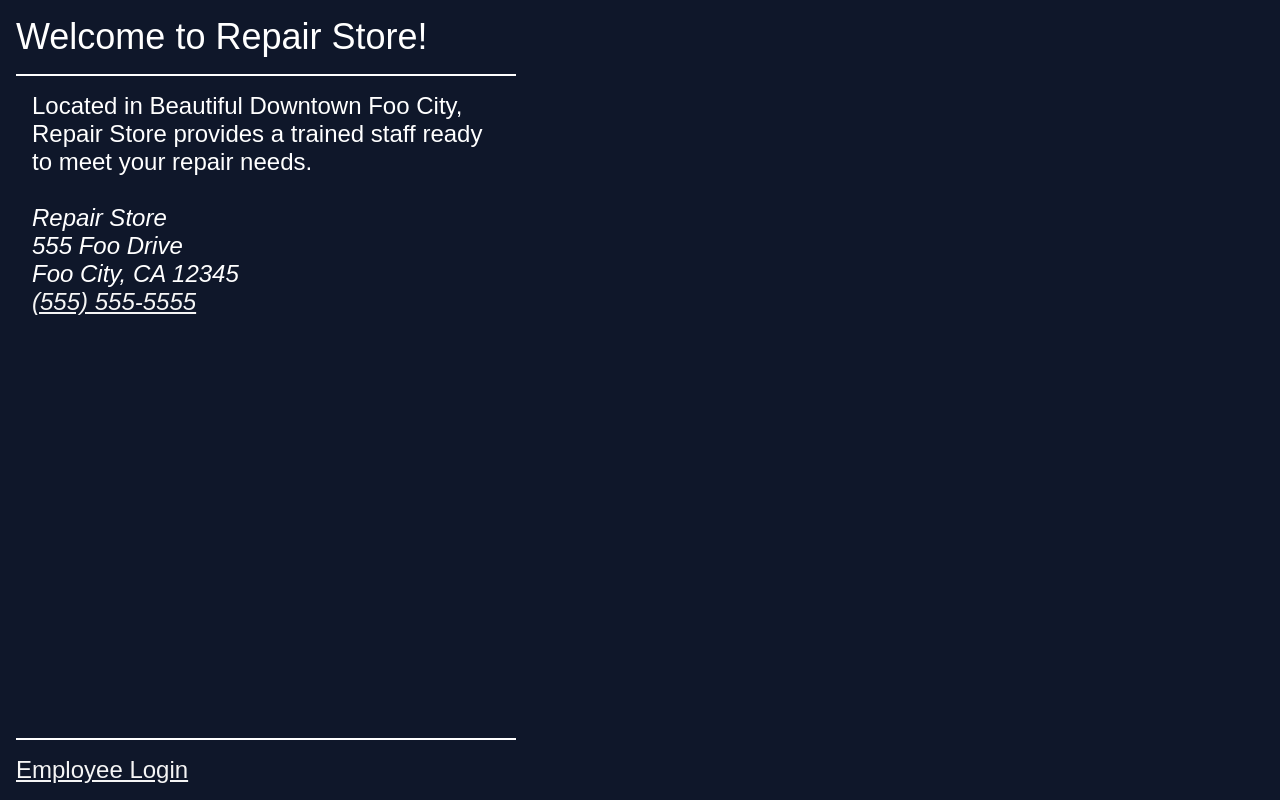
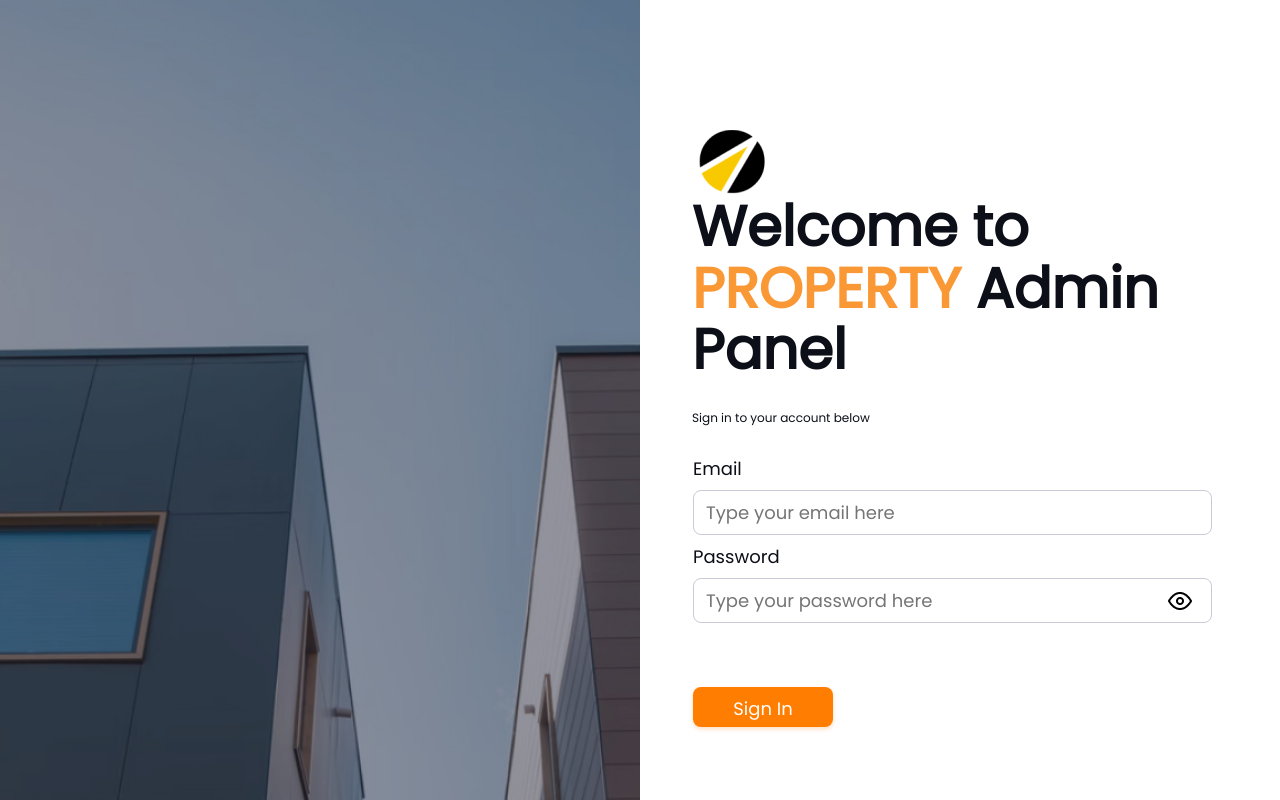
Before and after one commit to kvnyosi/property_administrator, a React (Create React App) app: page / in a window 1280 px wide. Shown: the top 800 px of the page. Built offline with nearby package versions, Linux system fonts and the light colour scheme.

Commit message:
latest update

```diff
--- a/src/App.js
+++ b/src/App.js
@@ -11,8 +11,8 @@ function App() {
     <Routes>
       <Route path="/" element={<Layout />}>
         {/* public routes */}
-        <Route index element={<Public />} />
-        <Route path="login" element={<Login />} />
+        {/* <Route index element={<Public />} /> */}
+        <Route index path="/" element={<Login />} />
 
         {/* protected routes */}
         <Route element={<RequireAuth />}>
--- a/src/app/api/apiSlice.js
+++ b/src/app/api/apiSlice.js
@@ -2,12 +2,12 @@ import { createApi, fetchBaseQuery } from '@reduxjs/toolkit/query/react'
 import { setCredentials, logOut } from '../../features/auth/authSlice'
 
 const baseQuery = fetchBaseQuery({
-    baseUrl: 'http://localhost:3500',
+    baseUrl: 'https://phplaravel-347545-2684651.cloudwaysapps.com/api',
     credentials: 'include',
     prepareHeaders: (headers, { getState }) => {
         const token = getState().auth.token
         if (token) {
-            headers.set("authorization", `Bearer ${token}`)
+            headers.set("Authorization", `Bearer ${token}`)
         }
         return headers
     }
--- a/src/app/store.js
+++ b/src/app/store.js
@@ -9,5 +9,5 @@ export const store = configureStore({
     },
     middleware: getDefaultMiddleware =>
         getDefaultMiddleware().concat(apiSlice.middleware),
-    devTools: true
+    devTools: false
 })
--- a/src/features/auth/Dashboard.js
+++ b/src/features/auth/Dashboard.js
@@ -2,7 +2,7 @@ import React from 'react'
 
 const Dashboard = () => {
   return (
-    <div><h1>jhhjjjjjjjjjjjjjjjjjjjjjjjjjjjjjjjjjjjj</h1></div>
+    <div><h1>Dashboard</h1></div>
   )
 }
 
--- a/src/features/auth/Login.js
+++ b/src/features/auth/Login.js
@@ -1,6 +1,6 @@
 import { useRef, useState, useEffect } from 'react'
-import { useNavigate } from 'react-router-dom'
-
+import { useNavigate, Link } from 'react-router-dom'
+import Logo from '../../assets/VBM-Logo.png'
 import { useDispatch } from 'react-redux'
 import { setCredentials } from './authSlice'
 import { useLoginMutation } from './authApiSlice'
@@ -16,13 +16,13 @@ const Login = () => {
     const [login, { isLoading }] = useLoginMutation()
     const dispatch = useDispatch()
 
-    useEffect(() => {
-        userRef.current.focus()
-    }, [])
+    // useEffect(() => {
+    //     userRef.current.focus()
+    // }, [])
 
-    useEffect(() => {
-        setErrMsg('')
-    }, [user, pwd])
+    // useEffect(() => {
+    //     setErrMsg('')
+    // }, [user, pwd])
 
     const handleSubmit = async (e) => {
         e.preventDefault()
@@ -53,33 +53,40 @@ const Login = () => {
     const handlePwdInput = (e) => setPwd(e.target.value)
 
     const content = isLoading ? <h1>Loading...</h1> : (
-        <section className="login">
-            <p ref={errRef} className={errMsg ? "errmsg" : "offscreen"} aria-live="assertive">{errMsg}</p>
-
-            <h1>Employee Login</h1>
-
-            <form onSubmit={handleSubmit}>
-                <label htmlFor="username">Username:</label>
-                <input
-                    type="text"
-                    id="username"
-                    ref={userRef}
-                    value={user}
-                    onChange={handleUserInput}
-                    autoComplete="off"
-                    required
-                />
-
-                <label htmlFor="password">Password:</label>
-                <input
-                    type="password"
-                    id="password"
-                    onChange={handlePwdInput}
-                    value={pwd}
-                    required
-                />
-                <button>Sign In</button>
-            </form>
+        <section className="login flex direction">
+          <div className="left-side">
+            <div className="bg-img">
+              <div className="container">
+                <h3 className="fs-600">“Without hard work, nothing<br/>grows but weeds.”</h3>
+                <h6 className="fs-400">- Gordon B. Hinckley</h6>
+              </div>
+            </div>
+          </div>
+          <div className="right-side">
+            <div className="container flow">
+              <div className="pl-7">
+                <img src={Logo} alt="logo"/>
+                <h1 className="fs-700">Welcome to<br/><span className="uppercase">property</span> Admin Panel</h1>
+                <h6>Sign in to your account below</h6>
+                <form className="flow">
+                  <div className="form-set flow flow-space--small">
+                    <label>Email</label>
+                    <input className="input-box" type="email" placeholder="Type your email here" />
+                  </div>
+                  <div className="form-set flow flow-space--small">
+                    <label>Password</label>
+                    <i className="icon show-password"></i>
+                    <input className="input-box" type="password" placeholder="Type your password here" />
+                  </div>
+                  {/* <input type="submit" className="button-orange" value="Sign in"/> */}
+                  <div className="form-set">
+                    <Link className="button-orange" to="/dashboard" >Sign In</Link>
+                  </div>
+                </form>
+                <p>Version 1.0.0</p>
+              </div>
+            </div>
+          </div>
         </section>
     )
 
--- a/src/index.css
+++ b/src/index.css
@@ -340,80 +340,3 @@ i.icon {
         top: 38px;
     }
 }
-
-@import url('https://fonts.googleapis.com/css2?family=Nunito&display=swap');
-
-* {
-  margin: 0;
-  padding: 0;
-  box-sizing: border-box;
-}
-
-/* || UTILITY CLASSES */
-.errmsg {
-  color: firebrick;
-}
-
-/* || GENERAL STYLES */
-
-body {
-  font: 1.5rem 'Nunito', sans-serif;;
-  min-height: 100vh;
-  background-color: #0F172A;
-  color: #fff;
-}
-
-input, button {
-  font: inherit;
-}
-
-#root {
-  min-height: 100vh;
-  display: flex;
-  padding: 1rem;
-}
-
-section {
-  width: min(100%, 500px);
-}
-
-a, a:visited {
-  color: whitesmoke;
-}
-
-a:hover, a:focus {
-  color: rgba(245, 245, 245, 0.9);
-}
-
-/* || LOGIN */
-
-.login form {
-  display: flex;
-  flex-flow: column nowrap;
-  gap: 1rem;
-  margin-top: 1rem;
-}
-
-.login input, .login button {
-  padding: 0.5em;
-  border-radius: 15px;
-}
-
-/* || PAGES */
-
-.public, .welcome, .users {
-  display: flex;
-  flex-direction: column;
-  gap: 1rem;
-}
-
-.public main {
-  flex-grow: 1;
-  border-top: 2px solid #fff;
-  border-bottom: 2px solid #fff;
-  padding: 1rem;
-}
-
-.users ul {
-  list-style-type: none;
-}
```
